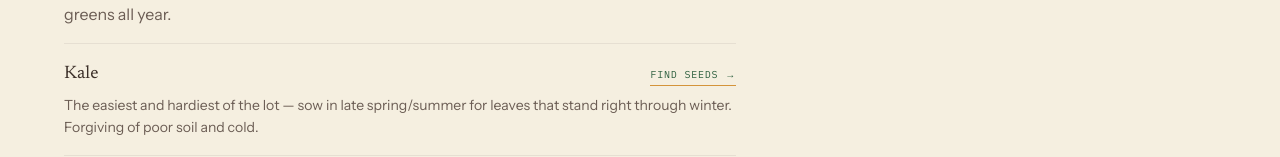
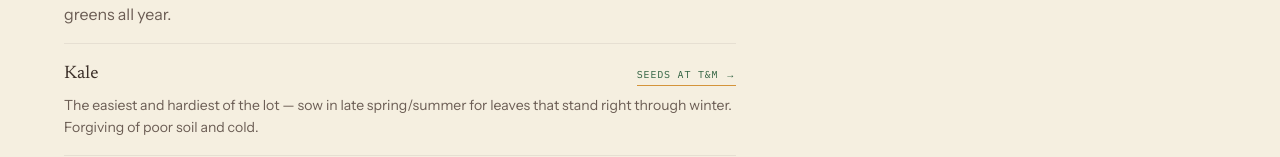
Before and after one commit to katecreates11/whattosow, a Next.js app: page /guides/growing-brassicas in a window 1280 px wide. Shown: the part 632-789 px from the top of the page. Built offline with nearby package versions, Linux system fonts and the light colour scheme; no server answers.

Commit message:
feat: improve brassica affiliate links

```diff
--- a/src/app/guides/growing-brassicas/page.tsx
+++ b/src/app/guides/growing-brassicas/page.tsx
@@ -1,8 +1,10 @@
 import type { Metadata } from "next";
+import Link from "next/link";
 import Header from "@/components/Header";
 import Footer from "@/components/Footer";
 import { SectionDivider, TipBox, WarningBox } from "@/components/GuideVisuals";
 import { awinLink } from "@/lib/awin";
+import AffiliateLink from "@/components/AffiliateLink";
 
 const TAG = "whattosow21-21";
 const az = (q: string) => `https://www.amazon.co.uk/s?k=${encodeURIComponent(q)}&tag=${TAG}`;
@@ -50,23 +52,23 @@ function CropRow({ item, topic }: { item: CropItem; topic: string }) {
     <div className="border-t border-earth/8 py-4">
       <div className="flex items-baseline justify-between gap-4 flex-wrap">
         {item.slug ? (
-          <a href={`/crops/${item.slug}`} className="font-serif text-lg text-earth hover:text-rust transition-colors">
+          <Link href={`/crops/${item.slug}`} className="font-serif text-lg text-earth hover:text-rust transition-colors">
             {item.name}
-          </a>
+          </Link>
         ) : (
           <span className="font-serif text-lg text-earth">{item.name}</span>
         )}
         {item.seeds && (
-          <a
+          <AffiliateLink
             href={item.seeds}
-            target="_blank"
-            rel="sponsored noopener noreferrer"
-            data-umami-event="affiliate-click" data-umami-event-type="seed" data-umami-event-merchant="thompson-morgan"
-            data-umami-event-topic={topic}
+            product={`${item.name} seeds`}
+            type="seed"
+            merchant="thompson-morgan"
+            position={`${topic}-seeds`}
             className="font-mono text-[10px] uppercase tracking-[0.08em] text-allotment border-b border-amber pb-0.5 hover:text-allotment-dark transition-colors shrink-0"
           >
-            Find seeds &rarr;
-          </a>
+            Seeds at T&amp;M &rarr;
+          </AffiliateLink>
         )}
       </div>
       <p className="text-sm text-earth-light mt-1.5 leading-relaxed">{item.note}</p>
@@ -205,10 +207,10 @@ export default function GrowingBrassicasGuide() {
           <TipBox title="Feed them well">
             Brassicas are hungry, and the leafy ones especially love nitrogen. Grow them on ground that was well manured
             for a previous crop, or work in plenty of{" "}
-            <a href="/guides/composting" className="text-rust underline decoration-rust/30 hover:text-earth">compost</a>.
+            <Link href="/guides/composting" className="text-rust underline decoration-rust/30 hover:text-earth">compost</Link>.
             They&apos;re the classic crop to follow{" "}
-            <a href="/crops/peas" className="text-rust underline decoration-rust/30 hover:text-earth">peas</a> and{" "}
-            <a href="/crops/runner-beans" className="text-rust underline decoration-rust/30 hover:text-earth">beans</a> in
+            <Link href="/crops/peas" className="text-rust underline decoration-rust/30 hover:text-earth">peas</Link> and{" "}
+            <Link href="/crops/runner-beans" className="text-rust underline decoration-rust/30 hover:text-earth">beans</Link> in
             the rotation, lapping up the nitrogen the legumes leave behind.
           </TipBox>
 
@@ -227,7 +229,7 @@ export default function GrowingBrassicasGuide() {
               <li className="border-l-2 border-leaf/50 pl-4">
                 <span className="font-serif text-earth">Butterfly netting</span> &mdash; the headline act. Fine mesh held
                 off the leaves stops cabbage whites laying their eggs at all. The single most effective thing you can do.{" "}
-                <a href={az("brassica butterfly netting fine mesh")} target="_blank" rel="sponsored noopener noreferrer" data-umami-event="affiliate-click" data-umami-event-type="gear" data-umami-event-merchant="amazon" data-umami-event-product="butterfly-netting" className="text-rust underline decoration-rust/30 hover:text-earth">On Amazon &rarr;</a>
+                <AffiliateLink href={az("brassica butterfly netting fine mesh")} product="brassica butterfly netting" type="gear" merchant="amazon" position="brassica-protection-inline" className="text-rust underline decoration-rust/30 hover:text-earth">Compare fine butterfly netting &rarr;</AffiliateLink>
               </li>
               <li className="border-l-2 border-leaf/50 pl-4">
                 <span className="font-serif text-earth">Check for eggs &amp; caterpillars</span> &mdash; if anything gets
@@ -244,7 +246,7 @@ export default function GrowingBrassicasGuide() {
               <li className="border-l-2 border-leaf/50 pl-4">
                 <span className="font-serif text-earth">Companion planting</span> &mdash; aromatic herbs and onions help
                 confuse the pests. See{" "}
-                <a href="/guides/companion-planting/companion-plants-for-brassicas" className="text-rust underline decoration-rust/30 hover:text-earth">companion plants for brassicas</a>{" "}
+                <Link href="/guides/companion-planting/companion-plants-for-brassicas" className="text-rust underline decoration-rust/30 hover:text-earth">companion plants for brassicas</Link>{" "}
                 for the supporting cast &mdash; though netting is still the headliner.
               </li>
             </ul>
@@ -285,22 +287,22 @@ export default function GrowingBrassicasGuide() {
           <SectionDivider label="Next" />
           <section>
             <div>
-              <a href="/guides/companion-planting/companion-plants-for-brassicas" className="flex items-center justify-between py-5 border-b border-earth/8 group">
+              <Link href="/guides/companion-planting/companion-plants-for-brassicas" className="flex items-center justify-between py-5 border-b border-earth/8 group">
                 <span className="font-serif text-lg text-earth group-hover:text-rust transition-colors">Companion plants for brassicas</span>
                 <span className="text-earth/20 group-hover:text-rust transition-colors text-xl">&rarr;</span>
-              </a>
-              <a href="/guides/crop-rotation" className="flex items-center justify-between py-5 border-b border-earth/8 group">
+              </Link>
+              <Link href="/guides/crop-rotation" className="flex items-center justify-between py-5 border-b border-earth/8 group">
                 <span className="font-serif text-lg text-earth group-hover:text-rust transition-colors">Crop rotation</span>
                 <span className="text-earth/20 group-hover:text-rust transition-colors text-xl">&rarr;</span>
-              </a>
-              <a href="/guides/pests" className="flex items-center justify-between py-5 border-b border-earth/8 group">
+              </Link>
+              <Link href="/guides/pests" className="flex items-center justify-between py-5 border-b border-earth/8 group">
                 <span className="font-serif text-lg text-earth group-hover:text-rust transition-colors">Pests &amp; diseases</span>
                 <span className="text-earth/20 group-hover:text-rust transition-colors text-xl">&rarr;</span>
-              </a>
-              <a href="/crops/kale" className="flex items-center justify-between py-5 border-b border-earth/8 group">
+              </Link>
+              <Link href="/crops/kale" className="flex items-center justify-between py-5 border-b border-earth/8 group">
                 <span className="font-serif text-lg text-earth group-hover:text-rust transition-colors">How to grow kale</span>
                 <span className="text-earth/20 group-hover:text-rust transition-colors text-xl">&rarr;</span>
-              </a>
+              </Link>
             </div>
           </section>
         </div>
```
